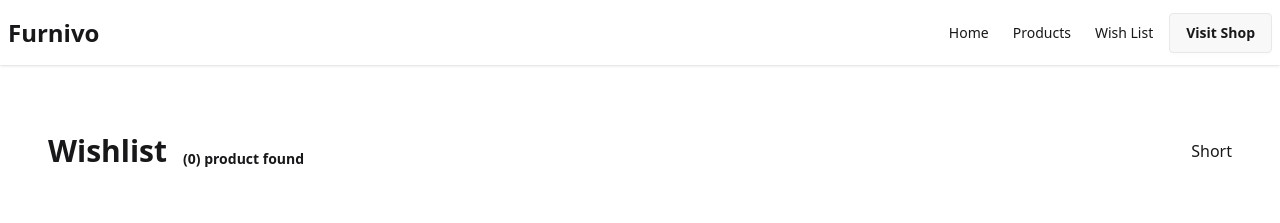
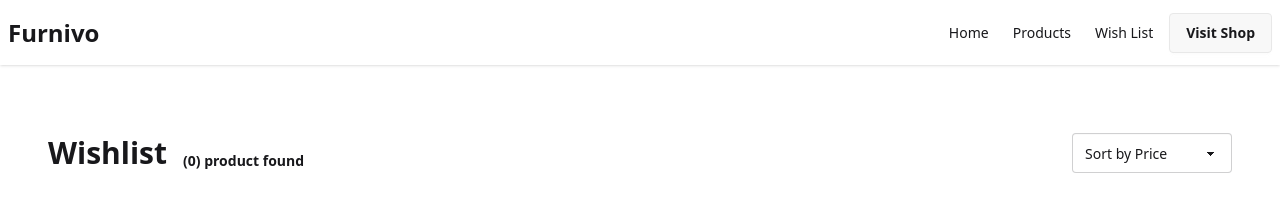
Before and after one commit to hopes-it/furnivo, a React (Vite) app: page /wish-list in a window 1280 px wide. Shown: the top 223 px of the page. Built offline with nearby package versions, Linux system fonts and the light colour scheme.

Commit message:
sorting  wishlist

```diff
--- a/src/Pages/WishList.jsx
+++ b/src/Pages/WishList.jsx
@@ -2,11 +2,23 @@ import React, { useEffect, useState } from "react";
 
 const WishList = () => {
   const [wishlist, setWishlist] = useState([]);
+  const [sortOrder, setSortOrder] = useState("none");
 
   useEffect(() => {
     const savedList = JSON.parse(localStorage.getItem("wishlist"));
     if (savedList) setWishlist(savedList);
   }, []);
+
+  // eifi function
+  const sortedItem = (() => {
+    if (sortOrder === "price-asc") {
+      return [...wishlist].sort((a, b) => a.price - b.price);
+    } else if (sortOrder === "price-desc") {
+      return [...wishlist].sort((a, b) => b.price - a.price);
+    } else {
+      return wishlist;
+    }
+  })();
 
   return (
     <div className="space-y-6">
@@ -14,14 +26,24 @@ const WishList = () => {
         <h1 className="text-3xl font-semibold flex gap-4 items-end">
           <span>Wishlist</span>
           <span className="text-sm to-gray-500">
-            ({wishlist.length}) product found
+            ({sortedItem.length}) product found
           </span>
         </h1>
-        <button>Short</button>
+        <label className="form-control w-full max-w-40">
+          <select
+            // value={sortOrder}
+            onChange={(e) => setSortOrder(e.target.value)}
+            className="select"
+          >
+            <option value="none">Sort by Price</option>
+            <option value="price-asc">Low-&gt;High</option>
+            <option value="price-desc">High-&gt;Low</option>
+          </select>
+        </label>
       </div>
 
       <div className="space-y-3">
-        {wishlist.map((product) => (
+        {sortedItem.map((product) => (
           <div
             key={product.id}
             className="card card-side bg-base-100 shadow border"
```
